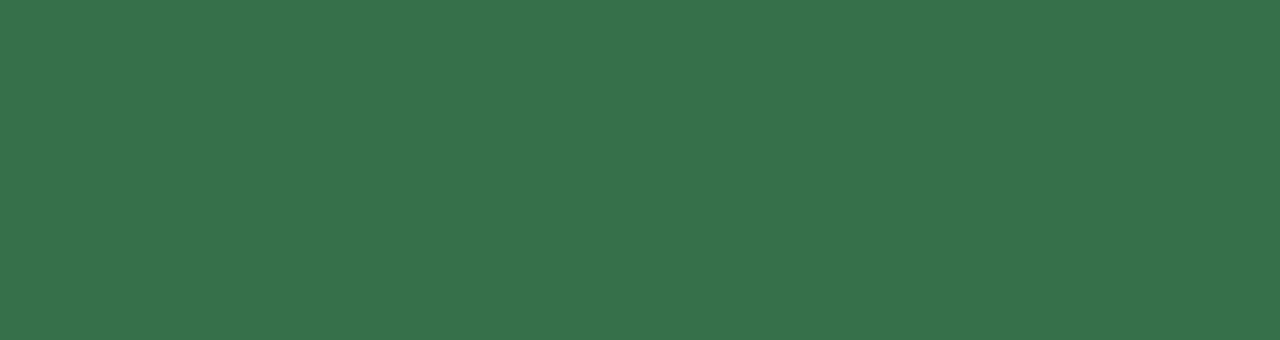
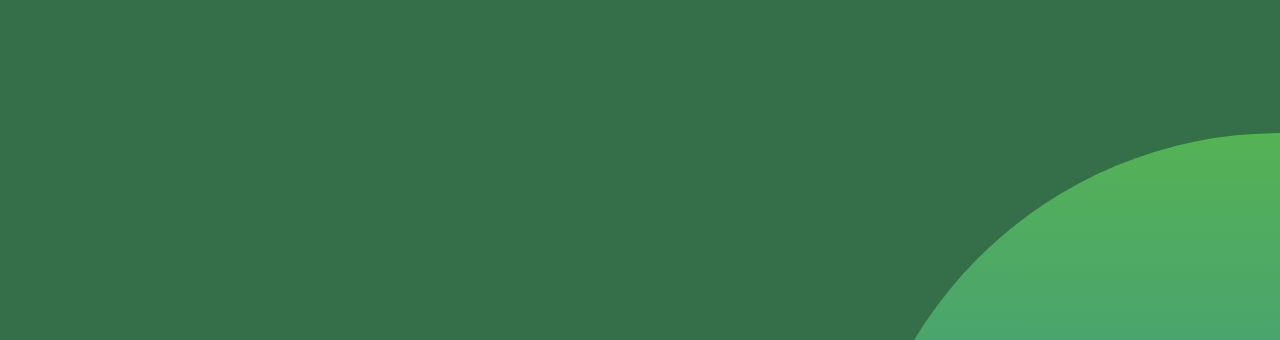
Before and after one commit to yukitolix12/glass_card, a plain HTML site: page index.html in a window 1280 px wide. Shown: the top 340 px of the page. Drawn offline with Linux system fonts and the light colour scheme; a web font is replaced by a local one.

Commit message:
bodyタグに疑似要素を加える

```diff
--- a/style.css
+++ b/style.css
@@ -14,3 +14,12 @@ body {
     align-items: center;
     justify-content: center;
 }
+
+body::before {
+    content: "";
+    position: absolute;
+    width: 100%;
+    height: 100%;
+    background: linear-gradient(rgb(92, 187, 68), rgb(49, 133, 167));
+    clip-path: circle(40% at right 70%); /* 背景を円形にクリップする */
+}
```
